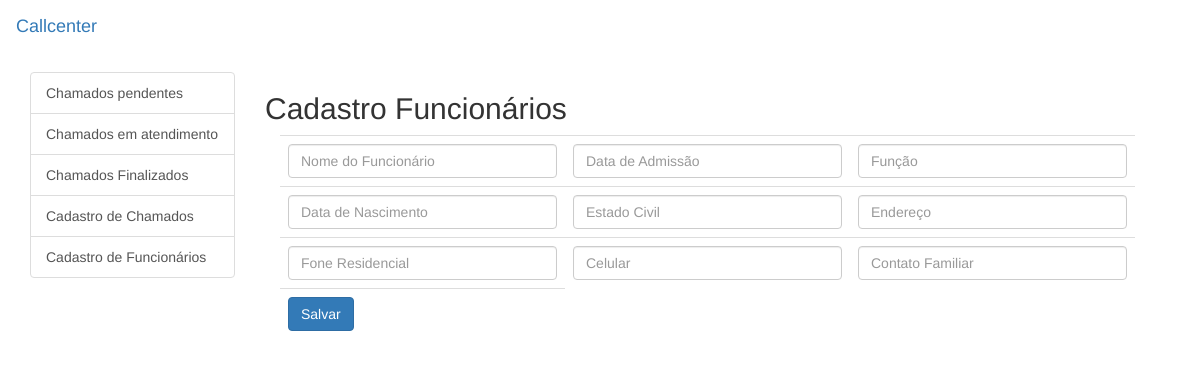
After one commit to Callcenter-TADS-IFMT/callcenter, a PHP site: page /cadastro_funcionario.php in a window 1440 px wide. The commit adds this page. Shown: the top 370 px of the page, without its empty margins (0-1181 px from the left). Run offline with PHP 8.4, Linux system fonts and the light colour scheme; some libraries are stand-ins or nearby versions.

```diff
--- /dev/null
+++ b/cadastro_funcionario.php
@@ -0,0 +1,49 @@
+<?php include_once('cabecalho.php'); ?>
+
+<div class="row">
+    <div class="col-md-2 col-xs-12 col-lg-2">
+        <?php include_once('sidebar.php'); ?>
+    </div>
+    <div class="col-md-10 col-xs-12 col-lg-10">
+          <h2>Cadastro Funcionários</h2>
+    <div class="container">
+        <div class="principal">
+            <form method="Post" action="">
+                <table class="table" style="width: 75%">
+
+
+                <tr>
+                    <td><input  placeholder="Nome do Funcionário" class="form-control" type="text" name="nome"/></td>
+                    <td><input placeholder="Data de Admissão" class="form-control" type="" name="admissao"/></td>
+                    <td><input placeholder="Função" class="form-control" type="text" name="funcao"/></td>
+                </tr>
+
+                <tr>
+                  <td><input placeholder="Data de Nascimento" class="form-control" type="" name="data"/></td>
+                  <td><input placeholder="Estado Civil" class="form-control" type="text" name="data"/></td>
+                  <td><input placeholder="Endereço" class="form-control" type="text" name="endereco"/></td>
+                </tr>
+                <tr>
+
+                    <td><input placeholder="Fone Residencial" class="form-control" type="" name="residencial"/></td>
+                    <td><input placeholder="Celular"class="form-control" type="" name="celular"/></td>
+                    <td><input placeholder="Contato Familiar"class="form-control" type=""  name="celular"/></td>
+
+                </tr>
+
+                <tr>
+                    <td><input class="btn btn-primary" type="submit" value="Salvar"/></td>
+                </tr>
+            </table>
+
+
+
+
+            </form>
+        </div>
+    </div>
+    </div>
+
+</div>
+
+<?php include_once('rodape.php'); ?>
--- a/sidebar.php
+++ b/sidebar.php
@@ -1,7 +1,7 @@
 
 <div class="list-group">
   <a href="./chamados_pedentes.php" class="list-group-item ">Chamados pendentes</a>
-  <a href="./chamados_atendimento.php" class="list-group-item ">Chamados em atendimento</a>
+  <a href="./chamado_em_atendimento.php" class="list-group-item ">Chamados em atendimento</a>
   <a href="./chamados_finalizados.php" class="list-group-item ">Chamados Finalizados</a>
   <a href="./chamado.php" class="list-group-item ">Cadastro de Chamados</a>
   <a href="./funcionario.php" class="list-group-item ">Cadastro de Funcionários</a>
```
Also changed, not shown: chamado_em_atendimento.php (added, +23 -0 lines).
